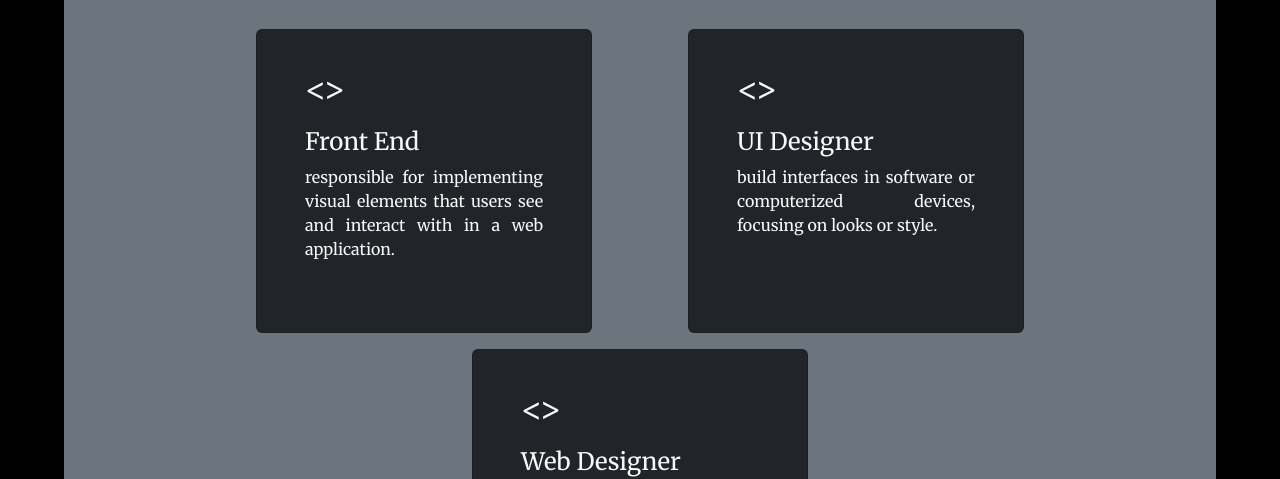
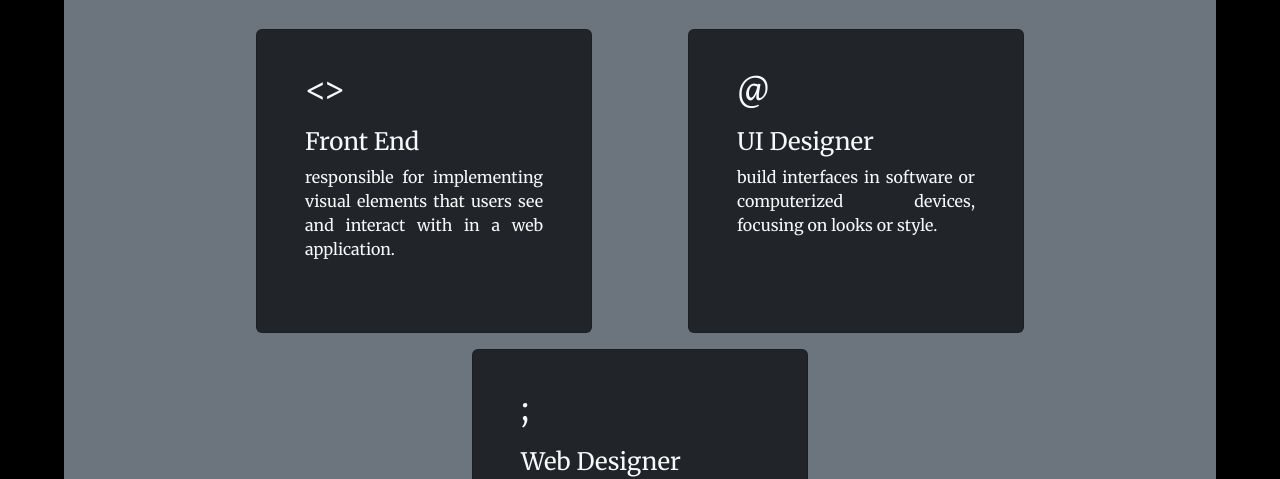
Before and after one commit to ibnuwildan/ibnu-portfolio, a React (Create React App) app: page /service in a window 1280 px wide. Shown: the part 147-626 px from the top of the page. Built offline with nearby package versions, Linux system fonts and the light colour scheme.

Commit message:
second update

```diff
--- a/public/index.html
+++ b/public/index.html
@@ -2,12 +2,12 @@
 <html lang="en">
   <head>
     <meta charset="utf-8" />
-    <link rel="icon" href="%PUBLIC_URL%/favicon.ico" />
+    <link rel="icon" href="iconico.png" />
     <meta name="viewport" content="width=device-width, initial-scale=1" />
     <meta name="theme-color" content="#000000" />
     <meta
       name="description"
-      content="Web site created using create-react-app"
+      content="Web site portfolio ibnu wildan front end developer, ui designer, React Js, Node Js, Express Js, Myql, HTML, CSS, Javascript."
     />
     <link rel="apple-touch-icon" href="%PUBLIC_URL%/logo192.png" />
     <!--
@@ -24,7 +24,7 @@
       work correctly both with client-side routing and a non-root public URL.
       Learn how to configure a non-root public URL by running `npm run build`.
     -->
-    <title>React App</title>
+    <title>Ibnu Wildan </title>
   </head>
   <body>
     <noscript>You need to enable JavaScript to run this app.</noscript>
--- a/src/component/Cardproject.js
+++ b/src/component/Cardproject.js
@@ -4,7 +4,7 @@ import { Link } from "react-router-dom";
 
 const CardProject = (prop) => {
     return(
-        <Card className="card-project bg-dark mx-2 text-light my-3" style={{ width: '19rem', textAlign:"justify"}}>
+        <Card className="card-project bg-dark mx-5 text-light my-3" style={{ width: '19rem', textAlign:"justify"}}>
         <img src={prop.img1} alt=""/>
           <Card.Body>
             <Card.Title>{prop.title}</Card.Title>
--- a/src/page/About.js
+++ b/src/page/About.js
@@ -11,8 +11,8 @@ const AboutPage = ()=> {
           <Container>
             <div className="justify-content-center d-flex flex-wrap py-5">
             <CardConntent title="<>" subtitle="Front End" text="responsible for implementing visual elements that users see and interact with in a web application."/>
-            <CardConntent title="<>" subtitle="UI Designer" text="build interfaces in software or computerized devices, focusing on looks or style."/>
-            <CardConntent title="<>" subtitle="Web Designer" text="plan, create, and code and web pages."/>
+            <CardConntent title="@" subtitle="UI Designer" text="build interfaces in software or computerized devices, focusing on looks or style."/>
+            <CardConntent title=";" subtitle="Web Designer" text="plan, create, and code and web pages."/>
             </div>
           </Container>
         </div>
--- a/src/page/Home.js
+++ b/src/page/Home.js
@@ -33,7 +33,7 @@ const HomePage = () => {
     <div className=""  style={{ backgroundColor: "black", minHeight: "100vh" }}>
       <NavbarComponent />
       <div className="justify-content-center align-items-center">
-      <p className="text-welcome text-center text-white pt-5  "> Hello {nama}, tahnk you for visiting my portfolio </p>
+      <p className="text-welcome text-center text-white pt-5  "> Hallo {nama}, thank you for visiting my portfolio </p>
             <div className="row-welcome row justify-content-center bg-secondary py-5" style={{margin: "50px"}}>
               <div className="col-md-4 text-center pt-5">
               <Image  src={require('../img/inu.jpg')} rounded  style={{width: "70%"}}/> <br/>
--- a/src/page/Project.js
+++ b/src/page/Project.js
@@ -16,7 +16,7 @@ const ProjectPage = () => {
           <div className="project justify-content-center d-flex flex-wrap py-5">
          <CardProject img1={require("../img/cloting.jpg")} title="Oddi Design" text="Company Profile Website Fashion" button="show" to="/project1"/>
          <CardProject img1={require("../img/movie_time.jpg")} title="Find Movie" text="Film Search Website" button="show" to="/project2"/>
-         <CardProject img1={require("../img/body1.jpg")} title="Furniture" text="Furniture Website" button="show" to="/project3"/>
+         {/* <CardProject img1={require("../img/body1.jpg")} title="Furniture" text="Furniture Website" button="show" to="/project3"/> */}
          <CardProject img1={require("../img/food.jpg")} title="Food" text="Company Profile website Food" button="show" to="/project4"/>
           </div>
         </Container>
```
Also changed, not shown: public/iconico.png (added).
